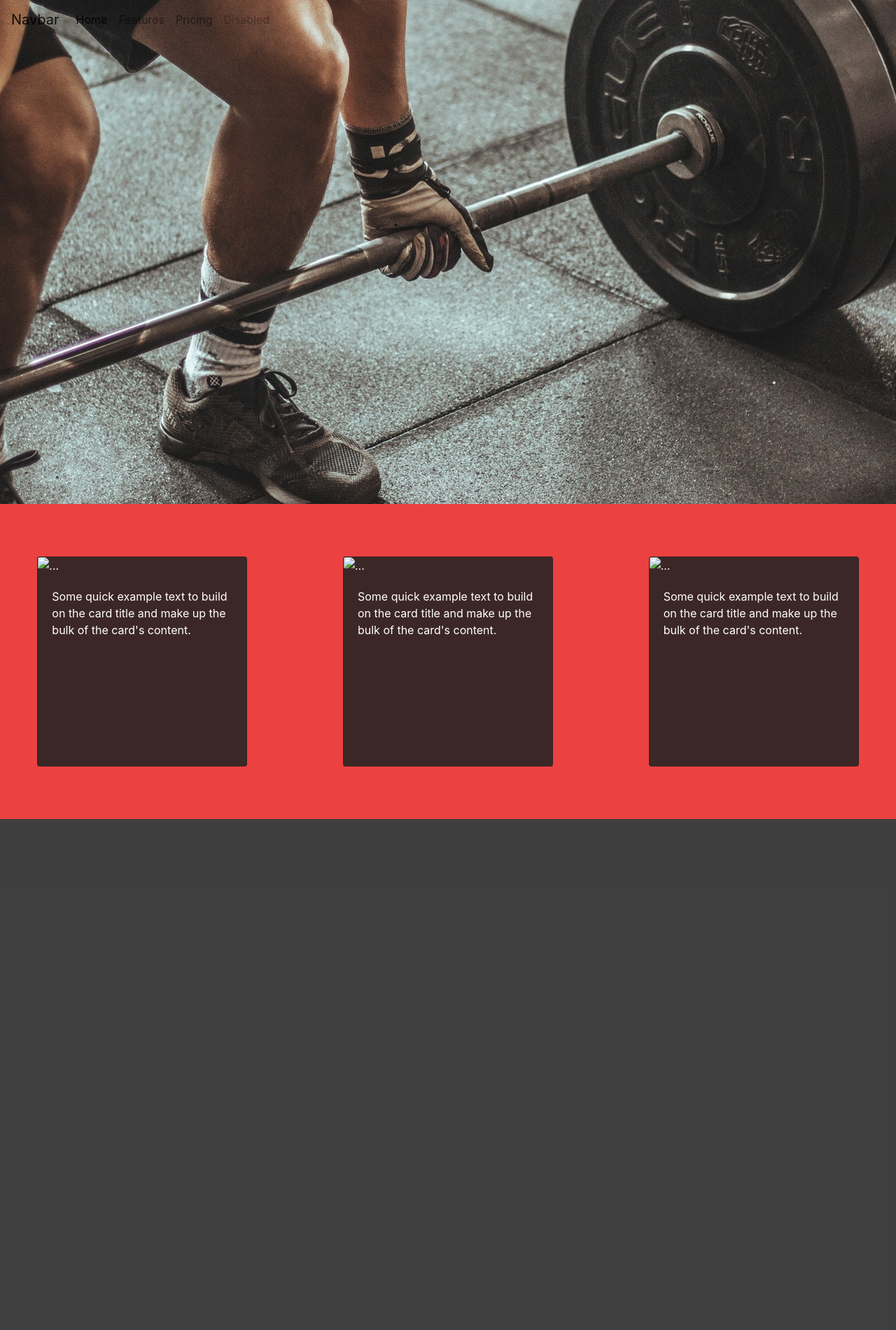
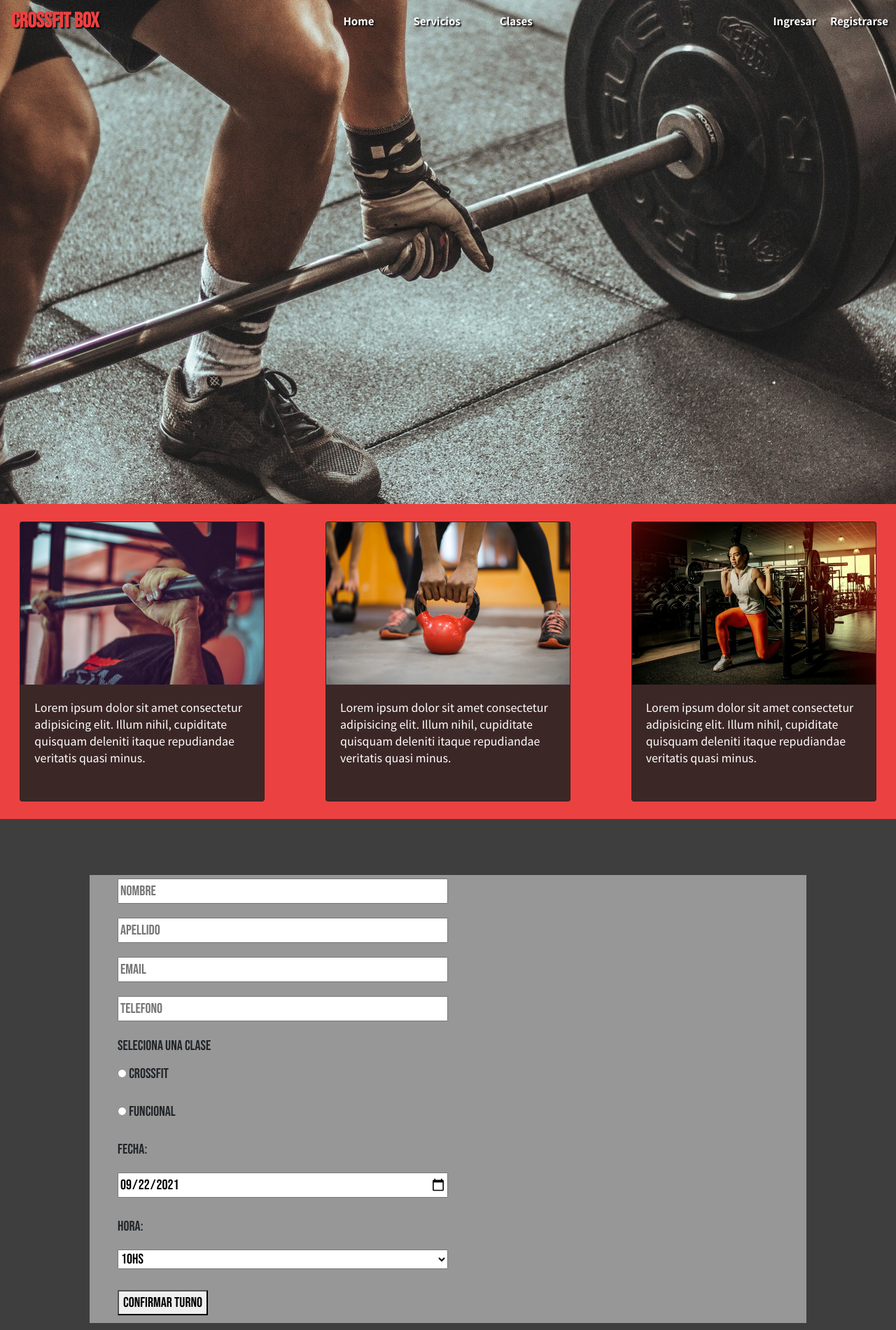
Before and after one commit to Mel130567/ProyectoJS, a website: page Index.html in a window 1280 px wide. Shown: the whole page at 70% size. Drawn offline with Linux system fonts and the light colour scheme.

Commit message:
primeros estilos de la web

```diff
--- a/Index.html
+++ b/Index.html
@@ -10,56 +10,91 @@
 </head>
 <body>
     <div class="home">
-        <div class="menu">
+        <header class="container-fluid px-0">
             <nav class="navbar navbar-expand-lg navbar-light ">
-                <a class="navbar-brand" href="#">Navbar</a>
+                <a class="logo" href="Index.html">Crossfit Box</a>
                 <button class="navbar-toggler" type="button" data-toggle="collapse" data-target="#navbarNav" aria-controls="navbarNav" aria-expanded="false" aria-label="Toggle navigation">
                   <span class="navbar-toggler-icon"></span>
                 </button>
                 <div class="collapse navbar-collapse" id="navbarNav">
-                  <ul class="navbar-nav">
-                    <li class="nav-item active">
-                      <a class="nav-link" href="#">Home <span class="sr-only">(current)</span></a>
+                  <ul class="menu navbar-nav">
+                    <li class="nav-item">
+                      <a class="nav-link text-white" href="Index.html">Home</a>
                     </li>
                     <li class="nav-item">
-                      <a class="nav-link" href="#">Features</a>
+                      <a class="nav-link text-white" href="#contenedorServicios">Servicios</a>
                     </li>
                     <li class="nav-item">
-                      <a class="nav-link" href="#">Pricing</a>
-                    </li>
-                    <li class="nav-item">
-                      <a class="nav-link disabled" href="#">Disabled</a>
+                      <a class="nav-link text-white" href="#formularioDeTurnos">Clases</a>
                     </li>
                   </ul>
-                </div>
-              </nav>
-        </div>
-    </div>
-    <div class="contenedorServicios row justify-content-around align-items-center">
+                  <div class="ingresar d-flex row">
+                    <div>
+                      <a class="text-white" href="#">Ingresar</a>
+                    </div>
+                    <div>
+                      <a class="text-white" href="#">Registrarse</a>
+                    </div>
+                  </div>
+            </nav>
+        </header>
+     </div>
+    <div id="contenedorServicios" class="row justify-content-around align-items-center">
       <div class="card">
-        <img src="..." class="card-img-top" alt="...">
+        <img src="img/pullup.jpg" class="card-img-top" alt="...">
         <div class="card-body">
-          <p class="card-text">Some quick example text to build on the card title and make up the bulk of the card's content.</p>
+          <p class="card-text">Lorem ipsum dolor sit amet consectetur adipisicing elit. Illum nihil, cupiditate quisquam deleniti itaque repudiandae veritatis quasi minus.</p>
         </div>
       </div>
       <div class="card">
-        <img src="..." class="card-img-top" alt="...">
+        <img src="img/ket.jpg" class="card-img-top" alt="...">
         <div class="card-body">
-          <p class="card-text">Some quick example text to build on the card title and make up the bulk of the card's content.</p>
+          <p class="card-text">Lorem ipsum dolor sit amet consectetur adipisicing elit. Illum nihil, cupiditate quisquam deleniti itaque repudiandae veritatis quasi minus.</p>
         </div>
       </div>
       <div class="card">
-        <img src="..." class="card-img-top" alt="...">
+        <img src="img/lunge.jpg" class="card-img-top" alt="...">
         <div class="card-body">
-          <p class="card-text">Some quick example text to build on the card title and make up the bulk of the card's content.</p>
+          <p class="card-text">Lorem ipsum dolor sit amet consectetur adipisicing elit. Illum nihil, cupiditate quisquam deleniti itaque repudiandae veritatis quasi minus.</p>
         </div>
       </div>
     </div>
-    <div class="formularioDeTurnos">
-
+    <div id="formularioDeTurnos" class="d-flex flex-row justify-content-center align-items-center">
+      <form class="formulario d-flex flex-column justify-content-center" method="POST" autocomplete="off">
+          <input class="campo" type="text"  name="nombre" placeholder="Nombre">
+          <input class="campo" type="text" name="apellido" placeholder="Apellido">
+          <input class="campo" type="email"  name="email" placeholder="Email">
+          <input class="campo" type="tel"  name="telefono" placeholder="Telefono">
+          <label class="campo">Seleciona una clase</label>
+        <p>
+          <input type="radio" name="opcion">
+          <label>Crossfit</label>
+        </p>
+        <p>
+          <input type="radio" name="opcion">
+          <label>Funcional</label>
+        </p>
+        <label for="fecha">Fecha:</label>
+        <p>
+          <input class="campo" type="date" id="fecha" value="2021-09-22"min="2021-01-01" max="2022-01-01">
+        </p>
+        <label>Hora:</label>
+        <select class="campo" name="Horarios">
+          <option>10hs</option>
+          <option>12hs</option>
+          <option>14hs</option>
+          <option>16hs</option>
+          <option>18hs</option>
+          <option>20hs</option>
+        </select>
+        <p>
+          <button>Confirmar Turno</button>
+        </p>
+      </form>
     </div>
 
     <script src="js/jquery-3.5.1.slim.min.js"></script>
     <script src="js/bootstrap.bundle.min.js"></script>
+    <script src="js/main.js"></script>
 </body>
 </html>
--- /dev/null
+++ b/js/main.js
@@ -0,0 +1,31 @@
+
+/* El proceso principal del proyecto sera la simulacion de reserva de turnos mediante un form*/
+function saludar (){
+    let nombre = prompt("Porfavor ingresa tu nombre");
+    alert(`¡Bienvenid@ ${nombre} en nuestra web podras reservar turno para entrenar con nosotros!`);
+}
+
+//Se declara el objeto "turno"
+
+class Turno{
+    constructor(nombre, apellido, email, tel, clase, fecha, hora){
+        this.nombre = nombre;
+        this.apellido = apellido;
+        this.email = email;
+        this.tel = tel;
+        this.clase = clase;
+        this.fecha = fecha;
+        this.hora = hora;
+    }
+    reservar (opcion){
+        if(opcion == "si"){
+            console.log(`Tu turno ha sido reservado con exito`);
+        }else{
+            console.log(`No has reservado un turno`);
+        }
+    }
+}
+
+const turno1 = new Turno ("Melanie", "Benedito", "Mel@mel.com", 111111, "crossfit", "01/09/2021", "10HS");
+
+console.table(turno1);
--- a/package.json
+++ b/package.json
@@ -13,5 +13,9 @@
   "devDependencies": {
     "node-sass": "^6.0.1",
     "nodemon": "^2.0.12"
+  },
+  "dependencies": {
+    "modules": "^0.4.0",
+    "node": "^16.6.1"
   }
 }
--- /dev/null
+++ b/scss/fonts.scss
@@ -0,0 +1 @@
+@import url('https://fonts.googleapis.com/css2?family=Bebas+Neue&family=Noto+Sans+HK:wght@400;700&display=swap');
--- /dev/null
+++ b/scss/header.scss
@@ -0,0 +1,26 @@
+header{
+    font-family: 'Noto Sans HK', sans-serif;
+    font-weight: 700;
+    font-size: 15px;
+    text-shadow: 2px 2px 2px #0A0A0A;
+    .logo{
+        color: #ec4141;
+        font-size: 30px;
+        font-family:'Bebas Neue', cursive;
+        text-decoration: none;
+
+    }
+    .menu{
+        margin: 0px auto;
+        li{
+            height: 100%;
+            width: 100%;
+            padding: 0 20px;
+        }
+   }
+   .ingresar{
+       div{
+        padding: 0 10px;
+       }
+   }
+}
--- a/scss/styles.scss
+++ b/scss/styles.scss
@@ -1,19 +1,40 @@
+@import "fonts";
+@import "header";
+body{
+    font-family: 'Noto Sans HK', sans-serif;
+    font-weight: 400;
+}
 .home{
     background-image: url(../img/cross.jpg);
     background-position: center;
     height: 90vh;
 }
-.contenedorServicios{
+#contenedorServicios{
     height: 450px;
     background-color: #ec4141;
     .card{
-        width: 300px;
-        height: 300px;
+        width: 350px;
+        height: 400px;
         background-color: rgba(37, 37, 37, 0.884);
         color:white;
     }
 }
-.formularioDeTurnos{
+#formularioDeTurnos{
     background-color: rgba(37, 37, 37, 0.884);
     height: 100vh;
+    .formulario{
+        background-color: #979797;
+        height: 80%;
+        width: 80%;
+        font-family:'Bebas Neue', cursive;
+        font-size: 20px;
+        padding: 40px;
+        .campo{
+            width: 50%;
+            margin: 10px 0px;
+        }
+        button{
+            margin-top: 20px;
+        }
+    }
 }
```
Also changed, not shown: css/estilos.css, img/ket.jpg (added), img/lunge.jpg (added), img/pullup.jpg (added), 1 other file.
